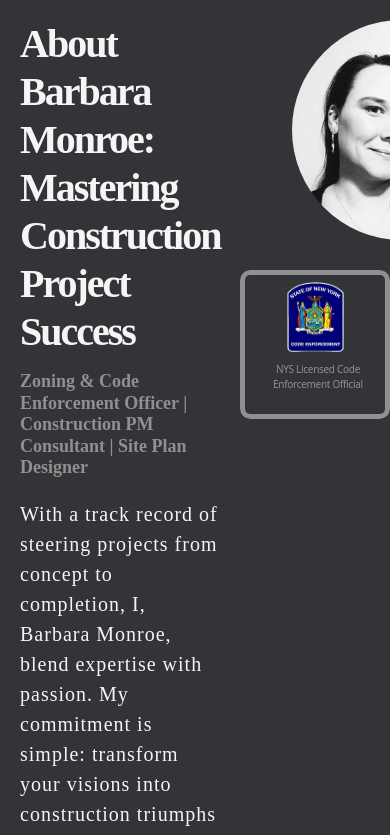
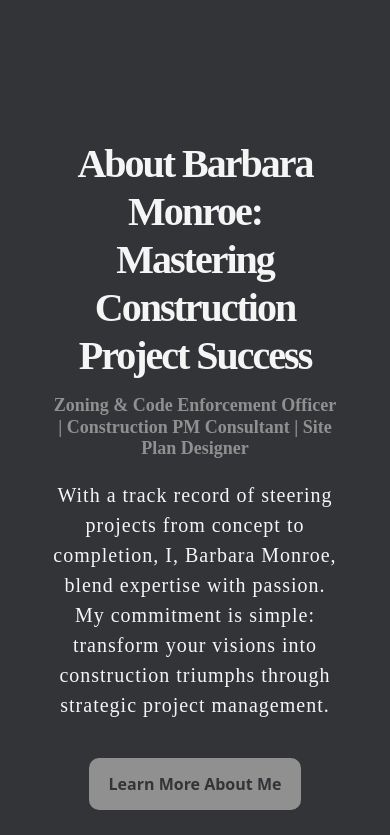
Before and after one commit to Caleb-Rogers/bmonroe-consulting, a Next.js app: page / in a window 390 px wide. Shown: the part 940-1775 px from the top of the page. Built offline with nearby package versions, Linux system fonts and the light colour scheme.

Commit message:
About Section Responsiveness

```diff
--- a/src/components/AboutSection/AboutSection.css
+++ b/src/components/AboutSection/AboutSection.css
@@ -187,28 +187,48 @@
 /* Responsiveness */
 
 @media (max-width: 1130px) {
-  /*
   .about-sec-heading {
-    margin-bottom: 1rem;
+    font-size: 3.2rem;
   }
-  .about-sec-heading h2 {
+  .about-sec-sub-heading {
+    font-size: 1.6rem;
+  }
+  .about-sec-description {
+    font-size: 2.8rem;
+  }
+
+  .about-btn:link,
+  .about-btn:visited {
+    font-size: 1.6rem;
+    padding: 1.4rem 2rem;
+  }
+}
+
+@media (max-width: 873px) {
+  .about-section,
+  .about-sec-container {
+    display: flex;
+    justify-content: center;
+    align-items: center;
+    text-align: center;
+    flex-direction: column;
+    padding-bottom: 2rem;
+  }
+  .about-sec-content {
+    display: flex;
+    justify-content: center;
+    align-items: center;
+    text-align: center;
+    margin: 12rem 3.2rem 2rem;
+  }
+  .about-sec-heading {
     font-size: 2rem;
   }
   .about-sec-sub-heading {
-    margin-bottom: 1.5rem;
-  }
-  .about-sec-sub-heading h3 {
     font-size: 1rem;
-    font-weight: 600;
   }
   .about-sec-description {
-    margin-bottom: 2.8rem;
-  }
-  .about-sec-description p {
-    font-size: 1.2rem;
-  }
-  */
-
-  .hero-btns {
+    font-size: 1.8rem;
+    letter-spacing: 0;
   }
 }
```
